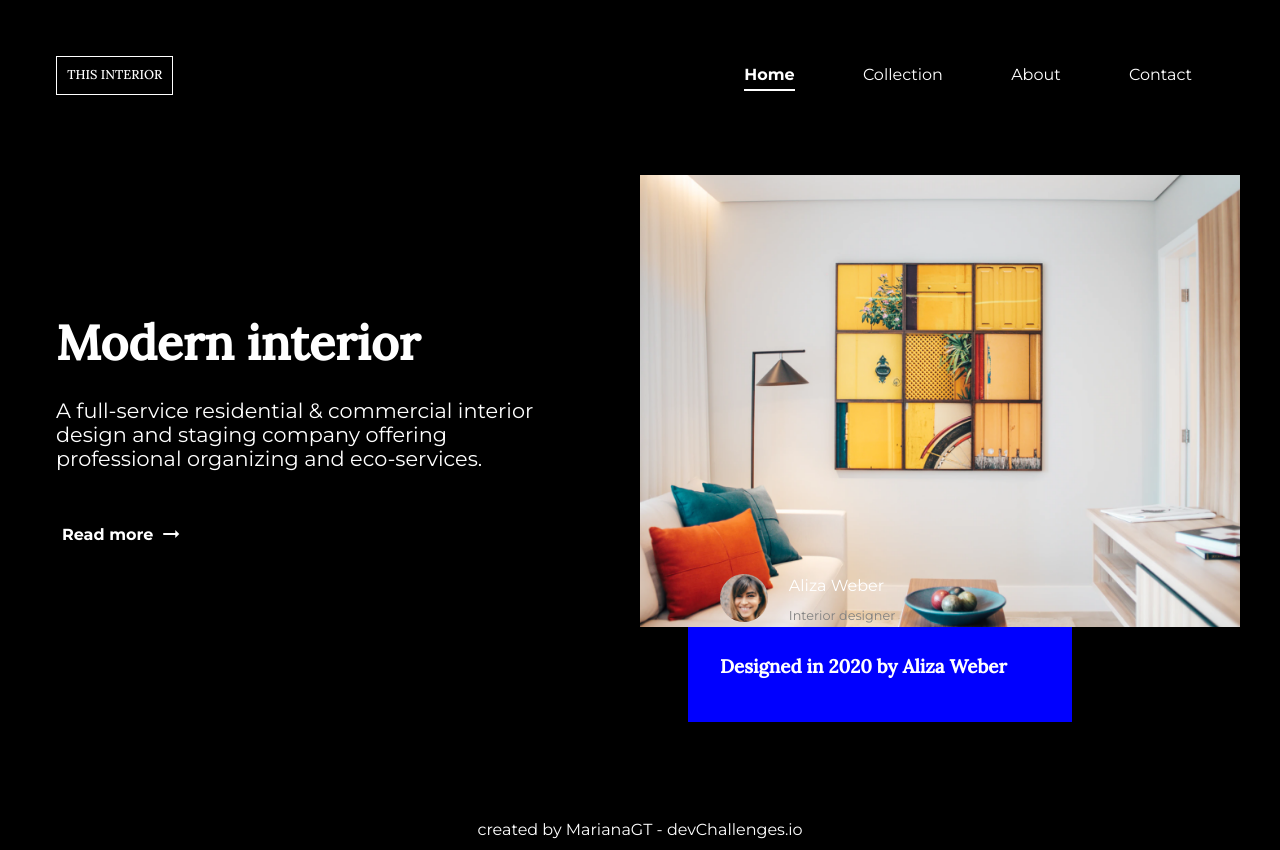
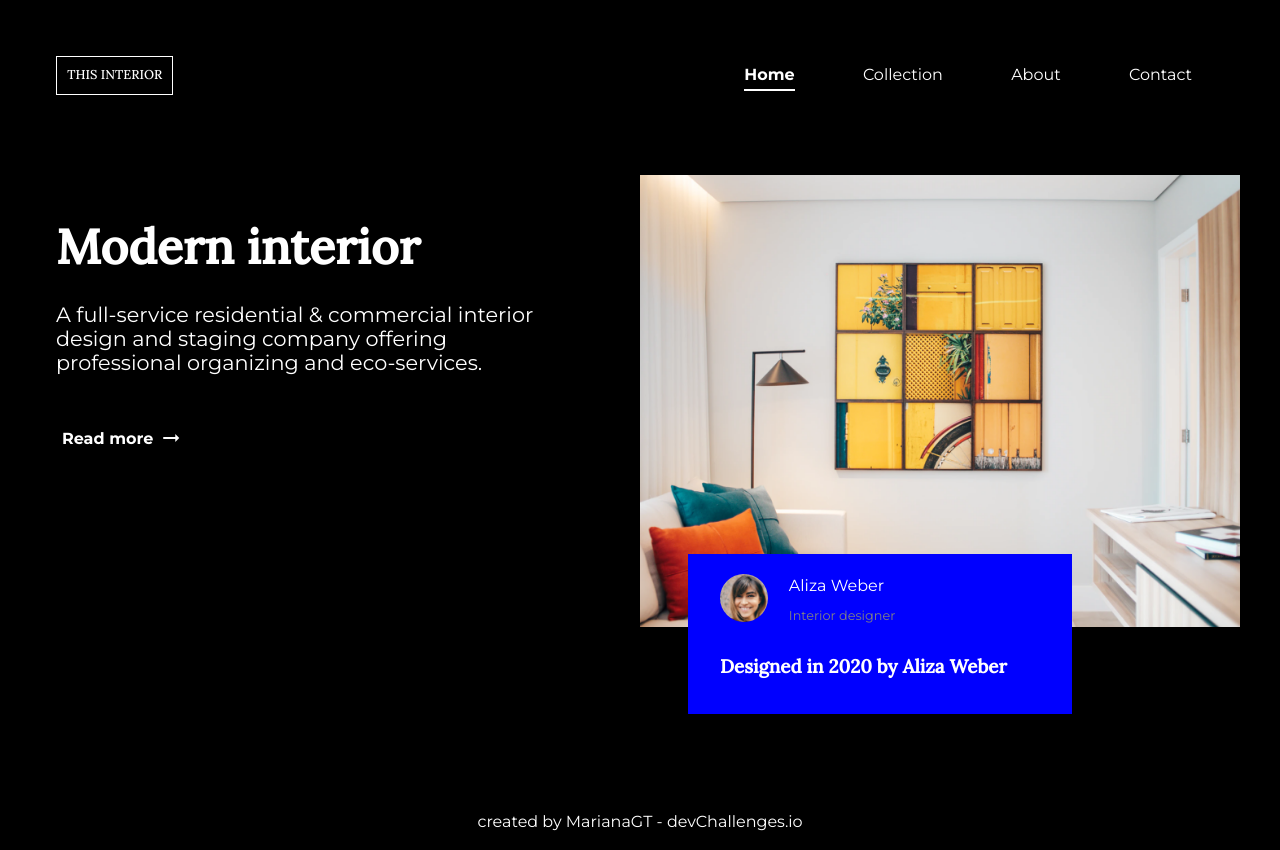
Before and after one commit to MarianaGT/interior-consultant, a plain HTML site: page index.html in a window 1280 px wide. Drawn offline with Linux system fonts and the light colour scheme; a script that the page names is missing.

Commit message:
designer-box styled 2

```diff
--- a/styles.css
+++ b/styles.css
@@ -23,6 +23,8 @@ nav {
 
 main img {
   width: 100%;
+  position: relative;
+  z-index: -1;
 }
 
 button {
@@ -58,15 +60,11 @@ footer {
   padding: 1em;
 }
 
-.main-content img {
-  width: 24px;
-}
-
 .designer-box {
   display: top;
   margin: -5em 0 0 3em;
   width: 20em;
-  height: 8em;
+  height: 7.5em;
   background-color: blue;
   padding: 0.5em 2em 2em 2em;
 }
@@ -79,6 +77,7 @@ footer {
   border-radius: 50%;
   width: 3em;
   margin-right: 1.3em;
+  z-index: 1;
 }
 
 .flex-align {
@@ -111,7 +110,6 @@ footer {
   }
 
   h1 {
-    padding-top: 2em;
     font-size: 2.3em;
     line-height: 1em;
   }
```
